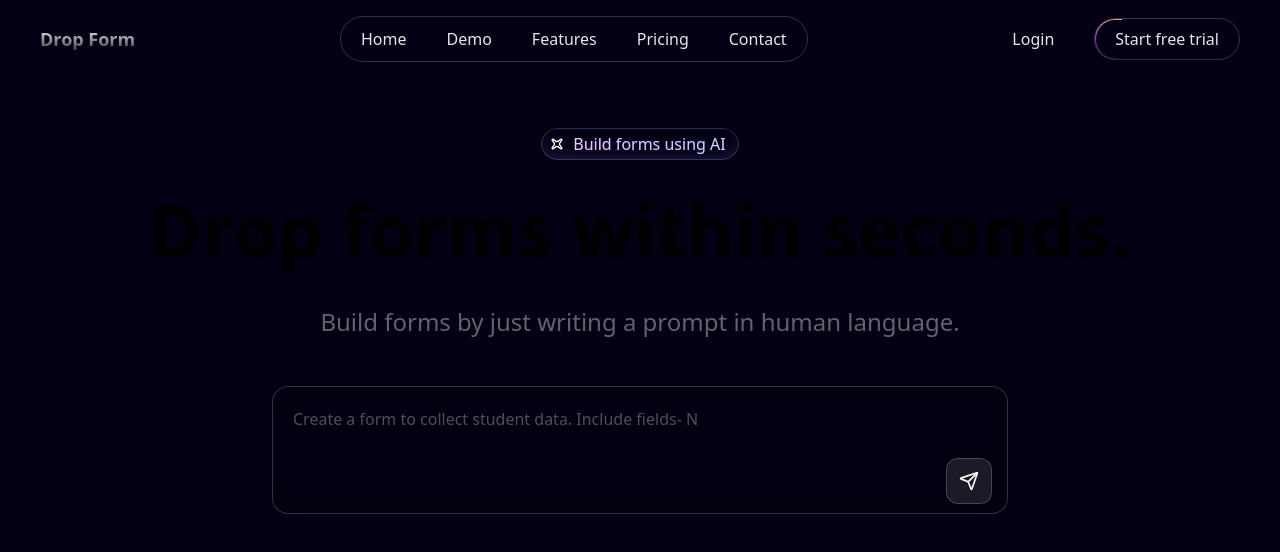
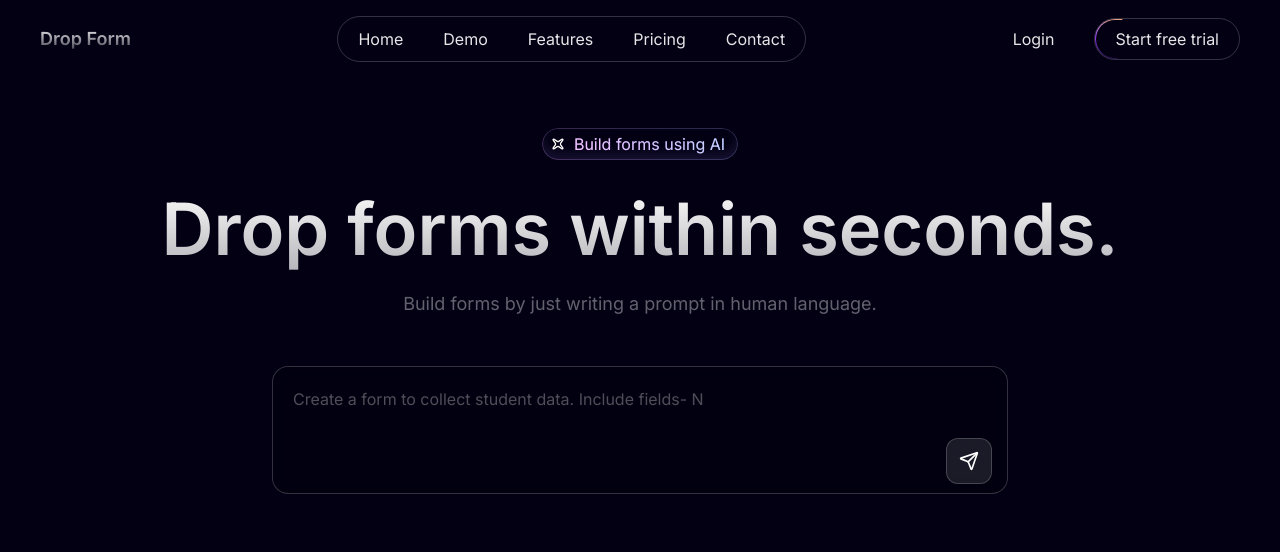
Before and after one commit to thisMeSandeep/DropForm, a Next.js app: page / in a window 1280 px wide. Shown: the top 552 px of the page. Built offline with nearby package versions, Linux system fonts and the light colour scheme.

Commit message:
Build hero section

```diff
--- a/app/globals.css
+++ b/app/globals.css
@@ -181,7 +181,7 @@
     @apply border-border outline-ring/50;
   }
   body {
-    @apply bg-background text-foreground;
+    @apply bg-background text-foreground font-sans;
   }
 
   .main-container {
@@ -238,4 +238,13 @@
     background-clip: text;
     -webkit-text-fill-color: transparent;
   }
+
+  .section-header-title {
+    background: linear-gradient(180deg, #fff 0%, rgba(255, 255, 255, 0.7) 100%);
+    -webkit-background-clip: text;
+    background-clip: text;
+    color: transparent;
+    -webkit-text-fill-color: transparent;
+    display: block;
+  }
 }
--- a/app/layout.tsx
+++ b/app/layout.tsx
@@ -20,7 +20,7 @@ export default function RootLayout({
   return (
     <html lang="en">
       <body
-        className={`${inter.variable} antialiased`}
+        className={`${inter.className} antialiased`}
       >
         {children}
       </body>
--- a/components/landing-page/Hero.tsx
+++ b/components/landing-page/Hero.tsx
@@ -16,10 +16,10 @@ const Hero = () => {
                 </div>
 
                 {/* Main heading  */}
-                <h1 className="mb-8">
+                <h1 className="mb-4">
                     {/* Desktop */}
                     <div className="hidden md:block">
-                        <span className="section-header-title text-7xl font-bold leading-tight">
+                        <span className="section-header-title text-7xl font-semibold leading-tight">
                             Drop forms within seconds.
                         </span>
                     </div>
@@ -36,7 +36,7 @@ const Hero = () => {
                 </h1>
 
                 {/* Sub heading */}
-                <h3 className="text-2xl text-gray-100/40 ">Build forms by just writing a prompt in human language.</h3>
+                <h3 className="text-lg text-gray-100/40 ">Build forms by just writing a prompt in human language.</h3>
 
             </div>
 
```
